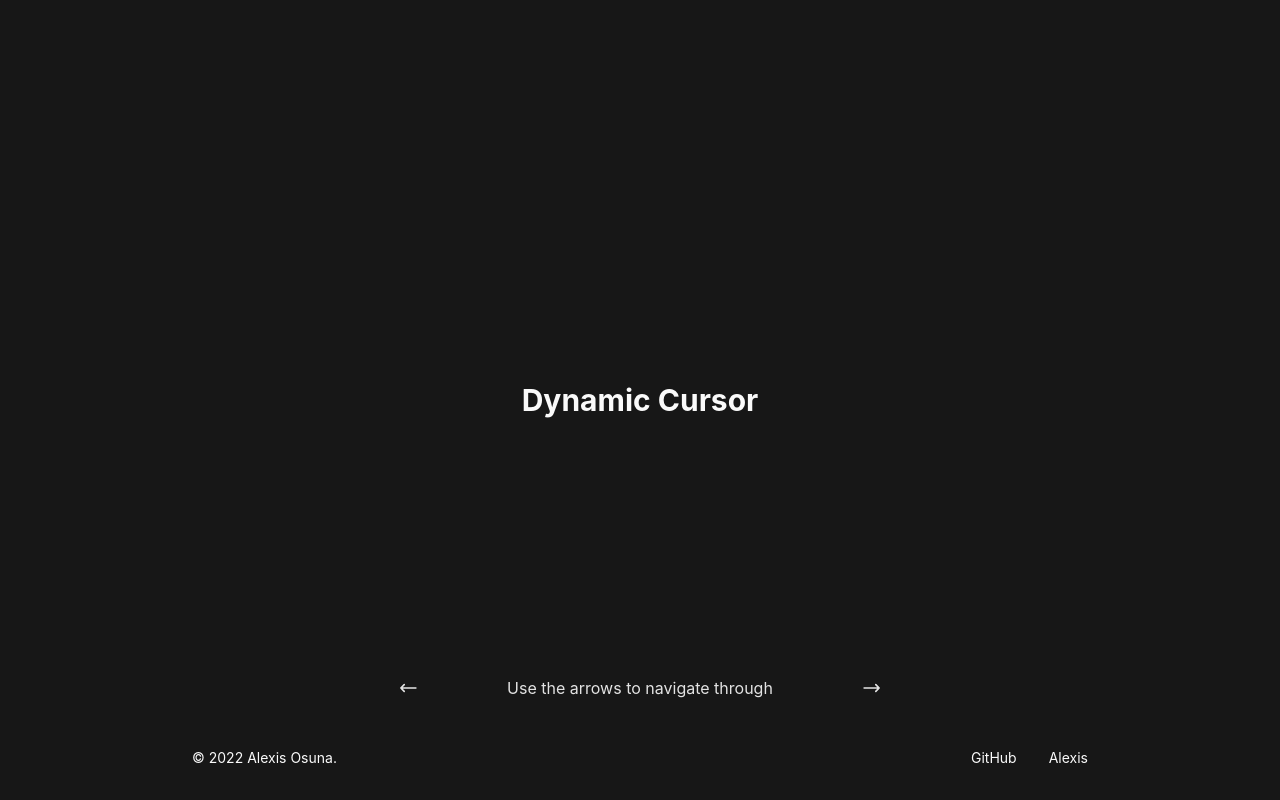
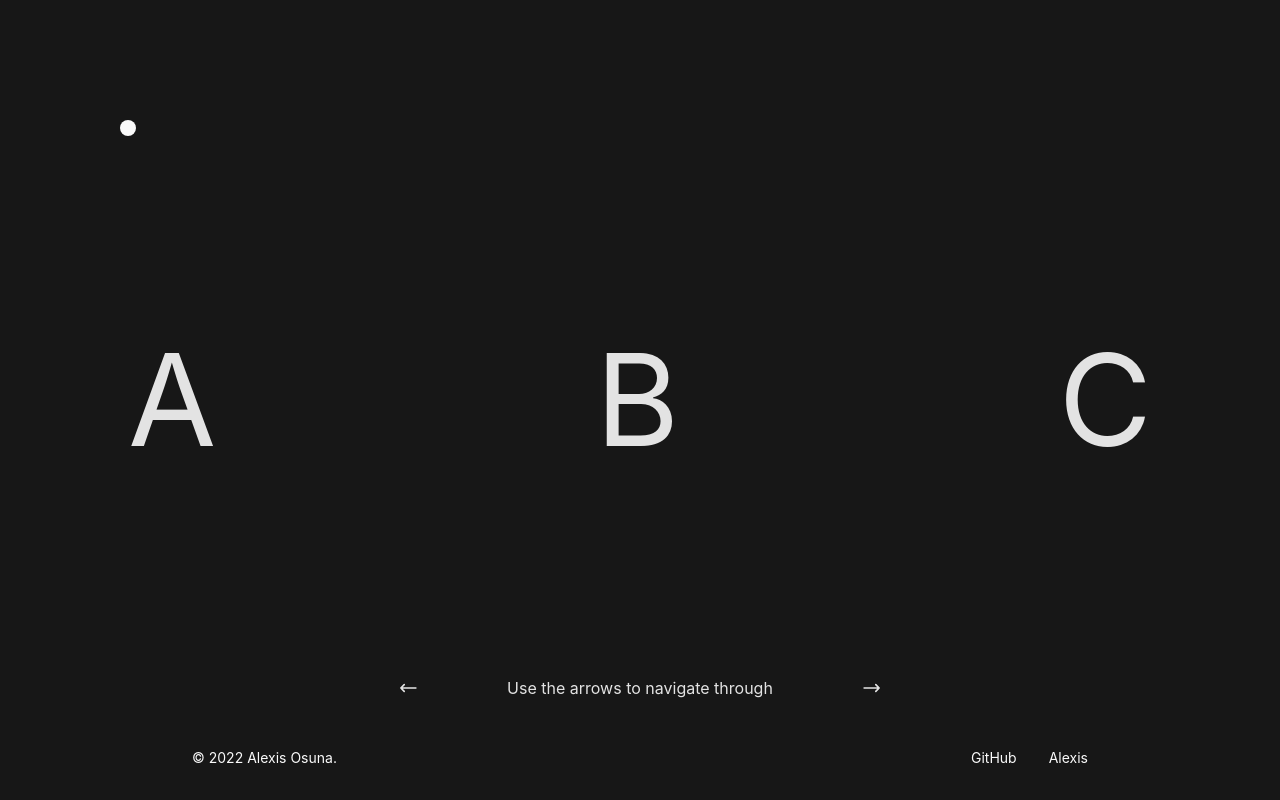
Before and after one commit to alexis-osuna/practice, a Next.js app: page /dynamic-cursor in a window 1280 px wide. Built offline with nearby package versions, Linux system fonts and the light colour scheme.

Commit message:
dynamic cursor

```diff
--- /dev/null
+++ b/components/ABC.tsx
@@ -0,0 +1,43 @@
+import React, { Dispatch, SetStateAction } from "react";
+import { motion } from "framer-motion";
+import animations from "../lib/animations";
+
+interface Props {
+  setIsActive: Dispatch<SetStateAction<boolean | undefined>>;
+  setImage: Dispatch<SetStateAction<number | undefined>>;
+}
+
+const ABC: React.FC<Props> = ({ setIsActive, setImage }) => {
+  return (
+    <motion.div
+      variants={animations.fadeUp}
+      className="flex justify-between w-full max-w-5xl"
+    >
+      {[
+        {
+          label: "A",
+        },
+        {
+          label: "B",
+        },
+        {
+          label: "C",
+        },
+      ].map(({ label }, i) => (
+        <p
+          key={i}
+          className="text-9xl cursor-crosshair mix-blend-exclusion"
+          onMouseEnter={() => {
+            setImage(i);
+            setIsActive(true);
+          }}
+          onMouseLeave={() => setIsActive(false)}
+        >
+          {label}
+        </p>
+      ))}
+    </motion.div>
+  );
+};
+
+export default ABC;
--- /dev/null
+++ b/components/Cursor.tsx
@@ -0,0 +1,76 @@
+import React, { useEffect, useRef } from "react";
+import Image from "next/image";
+
+const images = [
+  "/lindsay-lohan.png",
+  "/mischa-barton.png",
+  "/paris-hilton.png",
+];
+
+interface Props {
+  isActive: boolean | undefined;
+  image: number | undefined;
+}
+
+const Cursor: React.FC<Props> = ({ isActive, image }) => {
+  const cursorRef = useRef<HTMLDivElement>(null);
+  const positionRef = useRef({
+    x: 0,
+    y: 0,
+    xPrev: 0,
+    yPrev: 0,
+  });
+
+  useEffect(() => {
+    document.addEventListener("mousemove", ({ clientX, clientY }) => {
+      if (cursorRef.current != null) {
+        positionRef.current.x = clientX - cursorRef.current.clientWidth / 2;
+        positionRef.current.y = clientY - cursorRef.current.clientHeight / 2;
+      }
+    });
+  }, []);
+
+  const animateCursor = () => {
+    requestAnimationFrame(animateCursor);
+    if (!positionRef.current.xPrev || !positionRef.current.yPrev) {
+      positionRef.current.xPrev = positionRef.current.x;
+      positionRef.current.yPrev = positionRef.current.y;
+    } else {
+      positionRef.current.xPrev +=
+        (positionRef.current.x - positionRef.current.xPrev) * 0.08;
+      positionRef.current.yPrev +=
+        (positionRef.current.y - positionRef.current.yPrev) * 0.08;
+    }
+    if (cursorRef.current != null) {
+      cursorRef.current.style.transform = `translate3d(${positionRef.current.xPrev}px, ${positionRef.current.yPrev}px, 0)`;
+    }
+  };
+
+  useEffect(() => {
+    animateCursor();
+  }, []);
+
+  return (
+    <div
+      ref={cursorRef}
+      className="fixed top-0 left-0 flex items-center justify-center w-64 h-64 rounded-full pointer-events-none"
+    >
+      <div className="absolute w-4 h-4 rounded-full top-34 left-34 bg-neutral-50"></div>
+      <div
+        className={`relative w-full h-full transition-opacity duration-300 ${
+          isActive ? "opacity-100" : "opacity-0"
+        }`}
+      >
+        <Image
+          className="rounded-full"
+          src={images[image ? image : 0]}
+          layout="fill"
+          objectFit="cover"
+          alt=""
+        />
+      </div>
+    </div>
+  );
+};
+
+export default Cursor;
--- a/pages/dynamic-cursor.tsx
+++ b/pages/dynamic-cursor.tsx
@@ -1,15 +1,21 @@
+import { useState } from "react";
 import type { NextPage } from "next";
 import Head from "next/head";
 
-import Heading from "../components/Heading";
+import Cursor from "../components/Cursor";
+import ABC from "../components/ABC";
 
 const DynamicCursor: NextPage = () => {
+  const [isActive, setIsActive] = useState<boolean>();
+  const [image, setImage] = useState<number>();
+
   return (
     <>
       <Head>
         <title>Dynamic Cursor</title>
       </Head>
-      <Heading text="Dynamic Cursor" />
+      <Cursor isActive={isActive} image={image} />
+      <ABC setIsActive={setIsActive} setImage={setImage} />
     </>
   );
 };
```
